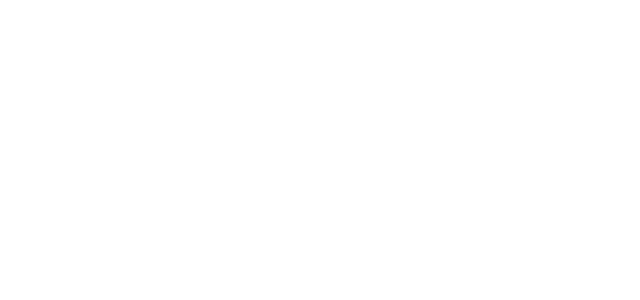
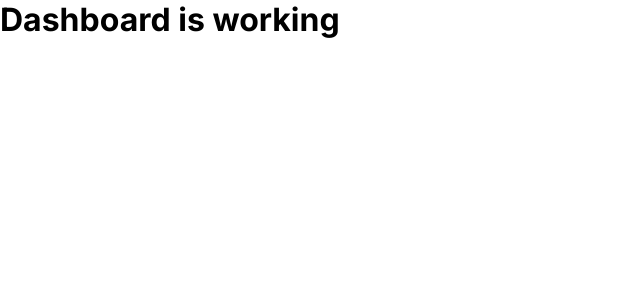
Before and after one commit to uthanhercules/client-themis-library, a React (Create React App) app: page /dashboard in a window 1280 px wide. Shown: the top 300 px of the page, without its empty margins (0-640 px from the left). Built offline with nearby package versions, Linux system fonts and the light colour scheme.

Commit message:
Additions of new components and page template

```diff
--- a/src/App.scss
+++ b/src/App.scss
@@ -7,7 +7,3 @@
 html {
   font-family: 'Inter', sans-serif;
 }
-
-.App {
-  background-color: #f0f8ff;
-}
--- a/src/App.tsx
+++ b/src/App.tsx
@@ -2,14 +2,16 @@
 import './App.scss';
 import { BrowserRouter as Router, Route, Switch } from 'react-router-dom';
 
-import Home from './pages/App-Home';
+import Login from './pages/App-Login';
+import Dashboard from './pages/App-Dashboard';
 
 function App() {
   return (
     <Router>
       <main className="App">
         <Switch>
-          <Route path={['/', '/login']} exact component={Home} />
+          <Route path={['/', '/login']} exact component={Login} />
+          <Route path={['/dashboard']} component={Dashboard} />
         </Switch>
       </main>
     </Router>
--- /dev/null
+++ b/src/pages/App-Dashboard/index.tsx
@@ -0,0 +1,10 @@
+import React from 'react';
+import './style.scss';
+
+const index = () => (
+  <main className="App-Dashboard">
+    <h1>Dashboard is working</h1>
+  </main>
+);
+
+export default index;
```
Also changed, not shown: src/components/SideMenu/index.tsx (added, +14 -0 lines), src/components/SideMenu/style.scss (added), src/pages/App-Dashboard/style.scss (added), src/pages/App-Login/index.tsx (renamed from src/pages/App-Home/index.tsx), src/pages/App-Login/style.scss (renamed from src/pages/App-Home/style.scss).
